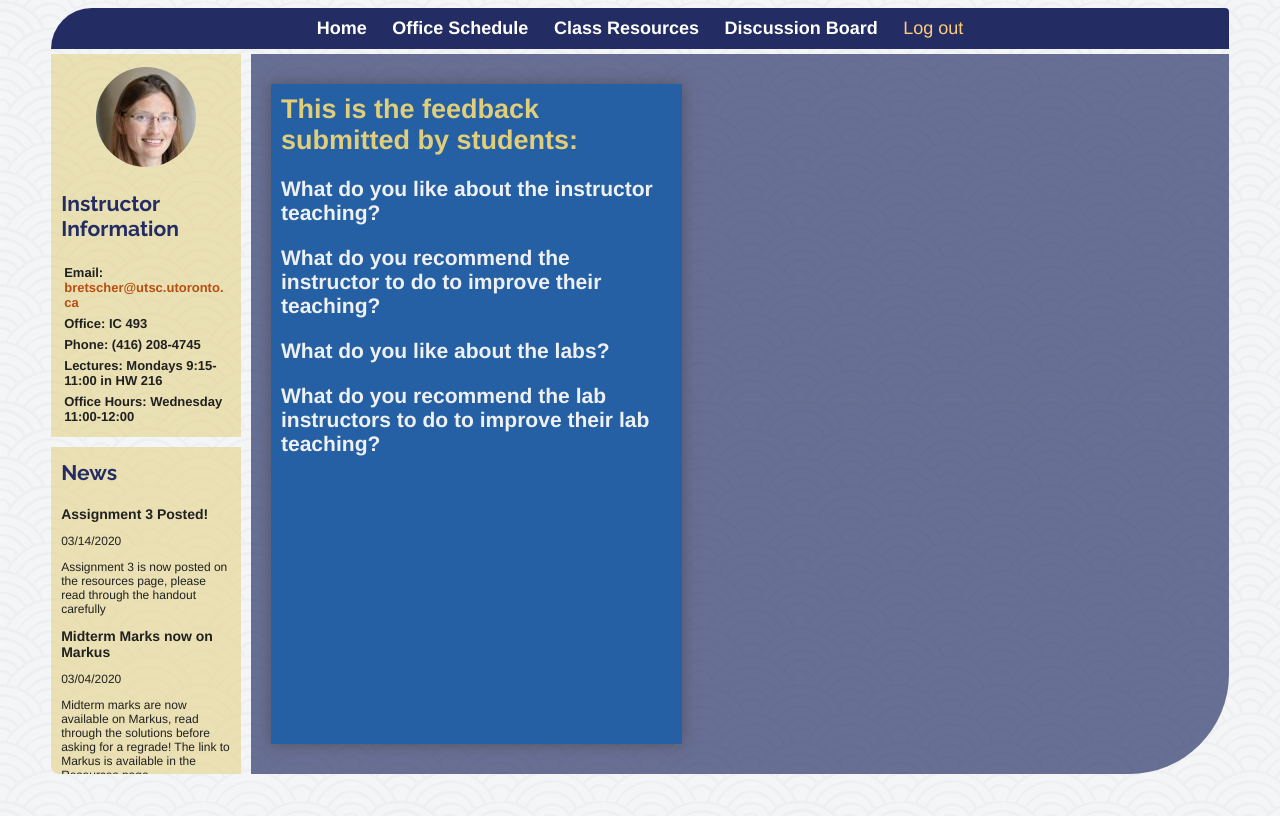
After one commit to ali-imad/cscb20_assignment3, a Flask app: template templates/feedback.html in a window 1280 px wide. The commit adds this page. Run offline with Flask 2, Linux system fonts and the light colour scheme; the template is opened without the code that fills it, so the values that code supplies are empty; some web fonts are replaced.

Commit message:
commit on youssef

```diff
--- a/app.py
+++ b/app.py
@@ -75,7 +75,7 @@ def login():
 
     for student in query_db('SELECT * FROM verification v, students s WHERE s.sid = username'):
         verify_student.append(student)
-    for instructor in query_db('SELECT * FROM verification v, instructors i WHERE v.username = i.pid'):
+    for instructor in query_db('SELECT * FROM verification v, instructors i WHERE v.username = i.PID'):
         verify_instructor.append(instructor)
     db.close()
 
@@ -121,11 +121,28 @@ def marks():
     if request.form['explanation'] != None:
         db = get_db()
         cur = db.cursor()
-        cur.execute("INSERT INTO remarks VALUES (?, ?)", (request.form['remark'], request.form['explanation']))
+        explanation = request.form['explanation']
+        cur.execute("INSERT INTO remarks VALUES (?, ?)", (None, explanation))
         cur.close()
         db.close()
     """
     return render_template('marks.html', student_info=student_info, is_student=is_student, all_students=all_students)
+
+
+@app.route('/feedback')
+def feedback():
+    is_student = session.get('student')
+    instructor = session.get('instructor_info')
+    db = get_db()
+    db.row_factory = make_dicts
+    PID = instructor['PID']
+    answers = []
+
+    for feedback in query_db("SELECT * FROM feedback WHERE PID = ?", (PID,)):
+        answers.append(feedback)
+
+    return render_template('feedback.html', is_student=is_student, answers=answers)
+
 
 
 @app.teardown_appcontext
--- /dev/null
+++ b/templates/feedback.html
@@ -0,0 +1,126 @@
+<!DOCTYPE html>
+<html>
+
+<head>
+    <title>CSCB20 Home Page</title>
+    <meta name="viewport" content="width=device-width, initial-scale=0.7">
+    <link rel="stylesheet" type="text/css" href="static/css/index.css">
+    <link rel="stylesheet" type="text/css" href="static/css/scrollbar.css">
+    <link rel="stylesheet" type="text/css" href="static/css/form.css">
+</head>
+
+<body>
+    <nav>
+        <ul class="categories">
+            <li class="cat_item">
+                <a href="/" class="cat_link">Home</a>
+            </li>
+            <li class="cat_item">
+                <a href="/calendar" class="cat_link">Office Schedule</a>
+            </li>
+            <li class="cat_item">
+                <a href="/class-resources" class="cat_link">Class Resources</a>
+            </li>
+            <li class="cat_item">
+                <a href="https://piazza.com/class/k5l8ww7kz8l6f0" target="_blank" class="cat_link">Discussion Board</a>
+                </ </li>
+            <li class="cat_item">
+                <a href="/logout">Log out</a>
+            </li>
+        </ul>
+    </nav>
+
+    <div id="main">
+        <div id="sidebar">
+            <div id="contact" class="sidebar-child">
+                <h3 class="content-title" style="text-align: left;">Instructor Information</h3>
+                <h4>Email: <a href="#">bretscher@utsc.utoronto.ca</a></h4>
+                <h4>Office: IC 493</h4>
+                <h4>Phone: (416) 208-4745</h4>
+                <h4>Lectures: Mondays 9:15-11:00 in HW 216</h4>
+                <h4>Office Hours: Wednesday 11:00-12:00</h4>
+                <img src="static/css/img/Anna_Bretscher.jpg" style="order: -100">
+            </div>
+            <div id="news" class="sidebar-child">
+                <h3 class="content-title" style="margin-top: 3px;">News</h3>
+                <div class="news-item">
+                    <h4>Assignment 3 Posted!</h4>
+                    <p>03/14/2020</p>
+                    <p>Assignment 3 is now posted on the resources page, please read through the handout carefully</p>
+                </div>
+                <div class="news-item">
+                    <h4>Midterm Marks now on Markus</h4>
+                    <p>03/04/2020</p>
+                    <p>Midterm marks are now available on Markus, read through the solutions before asking for a
+                        regrade! The link to Markus is available in the Resources page</p>
+                </div>
+                <div class="news-item">
+                    <h4>Midterm Mark Room Assignment</h4>
+                    <p>02/18/2020</p>
+                    <p>Room assignment for the upcoming miderm is now posted here: <a href="#">Room Assignment</a></p>
+                </div>
+                <div class="news-item">
+                    <h4>Change in Office Hours</h4>
+                    <p>03/04/2020</p>
+                    <p>The Professor will be unable to hold OH normal times this week, please feel free to refer to you
+                        TA's in the meantime</p>
+                </div>
+            </div>
+        </div>
+
+        <div id="content">
+            <div class="content-child">
+                {% if is_student is true %}
+                <h2 class="content-title">Submit a Remark Request Here</h2>
+                <form method="POST" action="/marks" id="remark"></form>
+                <div id="feedback-form">
+                    <label for="q1">What do you like about the instructor teaching?</label>
+                    <input type="text" id="comments">
+
+                    <label for="q2">What do you recommend the instructor to do to improve their teaching?</label>
+                    <input type="text" id="comments">
+
+                    <label for="q3">What do you like about the labs?</label>
+                    <input type="text" id="comments">
+
+                    <label for="q4">What do you recommend the lab instructors to do to improve their lab teaching?</label>
+                    <input type="text" id="comments">
+
+                    <label for="comments">Explanation</label>
+                    <input type="text " id="comments" required>
+                    <input type="submit" value="Submit">
+                    <input type="submit" value="Clear">
+                </div>
+                </form>
+
+                {% else %}
+                <h2>This is the feedback submitted by students:</h2>
+
+                <h3>What do you like about the instructor teaching?</h3>
+                {% for answer in answers %}
+                <h7>{{ answer['q1'] }}</h7>
+                {% endfor %}
+
+                <h3>What do you recommend the instructor to do to improve their teaching?</h3>
+                {% for answer in answers %}
+                <p>{{ answer['q2'] }}</p>
+                {% endfor %}
+
+
+                <h3>What do you like about the labs?</h3>
+                {% for answer in answers %}
+                <p>{{ answer['q3'] }}</p>
+                {% endfor %}
+
+                <h3>What do you recommend the lab instructors to do to improve their lab teaching?</h3>
+                {% for answer in answers %}
+                <p>{{ answer['q4'] }}</p>
+                {% endfor %}
+
+                {% endif %}
+
+            </div>
+
+        </div>
+    </div>
+</body>
--- a/templates/index.html
+++ b/templates/index.html
@@ -76,8 +76,10 @@
 		<p><a href="static/files/content.pdf" class="content-link">Syllabus</a></p>
 		{% if is_studnet == true %}
 			<h4>Hello {{ student_info['Name'] }}, see your marks <a href="/marks">here</a></h4>
+			<h4>Submit feedback <a href="/feedback">here</a></h4>
 		{% else %}
 			<h4>Hello, see all your students' marks <a href="/marks">here</a></h4>
+			<h4>Hello, see feedback <a href="/feedback">here</a></h4>
 		{% endif %}
 	  </div>
 
--- a/templates/marks.html
+++ b/templates/marks.html
@@ -158,9 +158,11 @@
             <div class="content-child">
             {% if is_student == true %}
                 <h2 class="content-title">Submit a Remark Request Here</h2>
-                <form method="POST" action="/marks" id="remark"></form>
+                <form method="POST" id="remark"></form>
                 <div id="feedback-form">
+                    <!--
                     <label for="remark">What do you want remarked?</label>
+
                     <select id="visitor-category" name="remark">
                         <option value="a1">Assignment 1</option>
                         <option value="a2">Assignment 2</option>
@@ -168,7 +170,7 @@
                         <option value="midterm">Midterm</option>
                         <option value="other">Other</option>
                     </select>
-
+                -->
                     <label for="comments">Explanation</label>
                     <input type="text "id="comments" name="explanation" placeholder="Why would you like a remark?" required>
                     <input type="submit" value="Submit">
```
Also changed, not shown: login.db.
